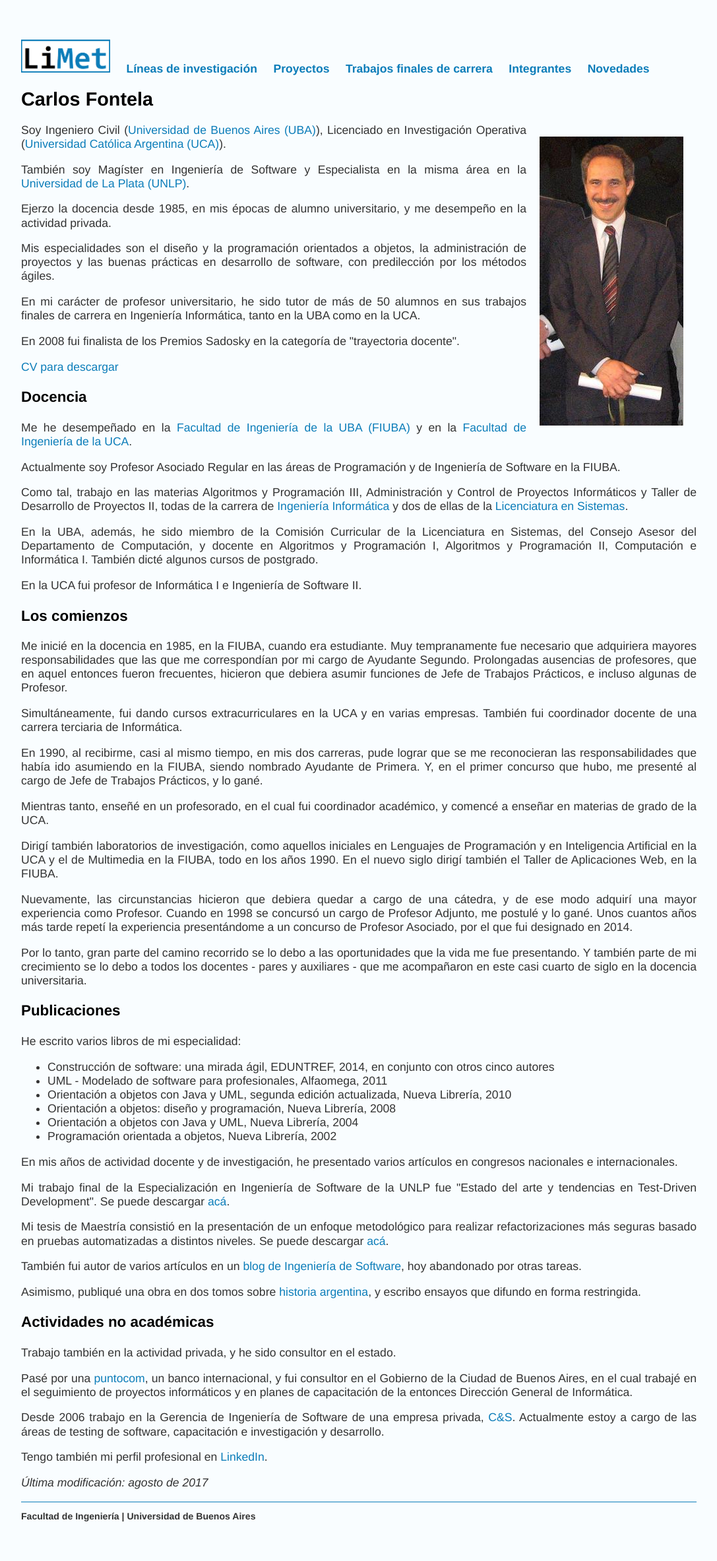
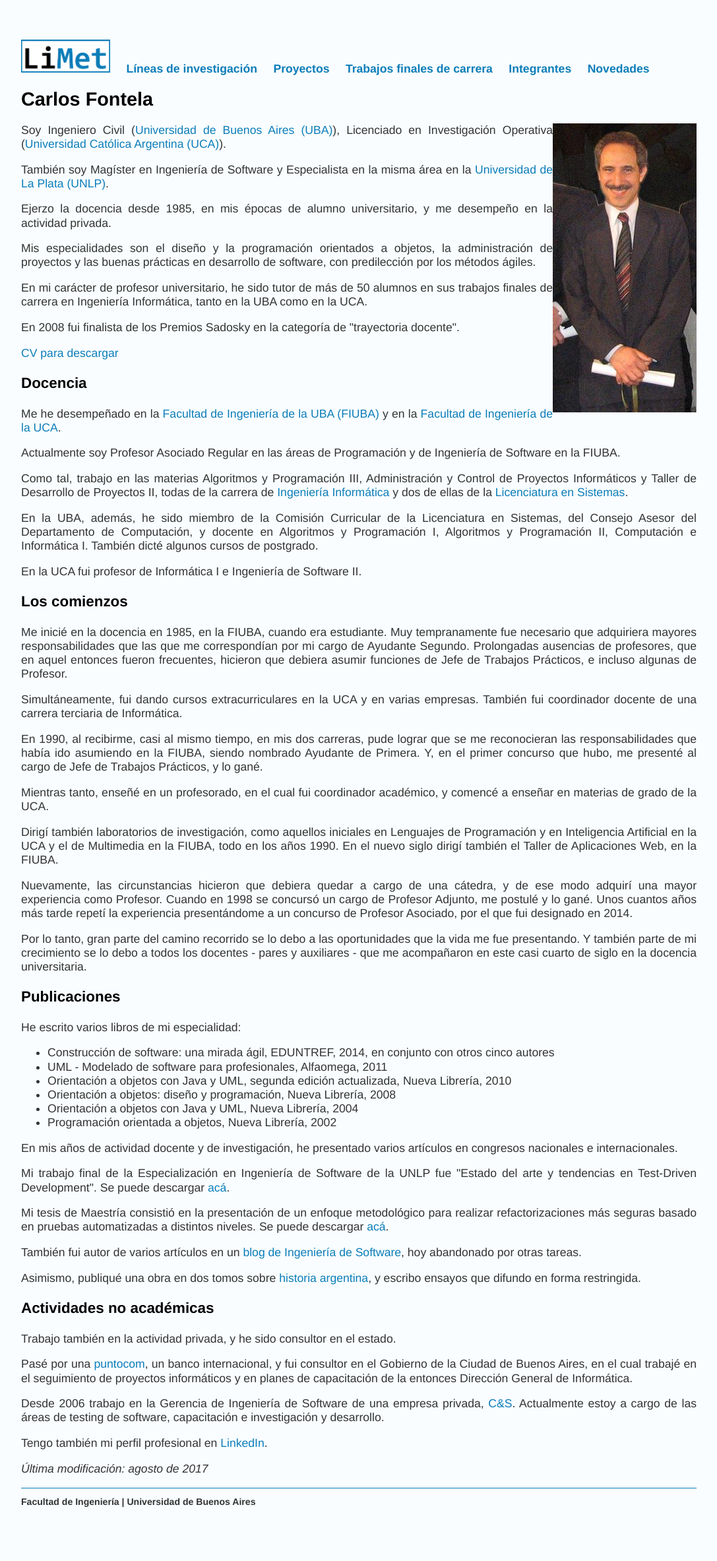
Before and after one commit to limetfiuba/limetfiuba.github.io, a Jekyll site: the page built from integrantes/carlosfontela.html, in a window 1280 px wide. Shown: the whole page at 66% size, without its empty margins (96-1183 px from the left). Built offline with Jekyll 4.4.1, drawn with Linux system fonts in a browser that asks for light colours; after the commit the page ends 2345 px from its top, so only the background shows below that.

Commit message:
Update carlosfontela.html

```diff
--- a/integrantes/carlosfontela.html
+++ b/integrantes/carlosfontela.html
@@ -4,7 +4,7 @@ title: LiMet | Carlos Fontela
 ---
 <h1>Carlos Fontela</h1>
 
-<img src="CarlosFontela.jpg" align=right style="margin: 20px"></img>
+<img src="CarlosFontela.jpg" align=right style="margin: 0px"></img>
 
 <p>Soy Ingeniero Civil (<a href="http://www.fi.uba.ar/">Universidad de Buenos Aires (UBA)</a>), Licenciado en Investigación Operativa (<a href="http://www.uca.edu.ar/index.php/home/index/es/universidad/facultades/buenos-aires/ingenieria">Universidad Católica Argentina (UCA)</a>).</p>
 <p>También soy Magíster en Ingeniería de Software y Especialista en la misma área en la <a href="http://www.info.unlp.edu.ar/">Universidad de La Plata (UNLP)</a>.</p>
```
